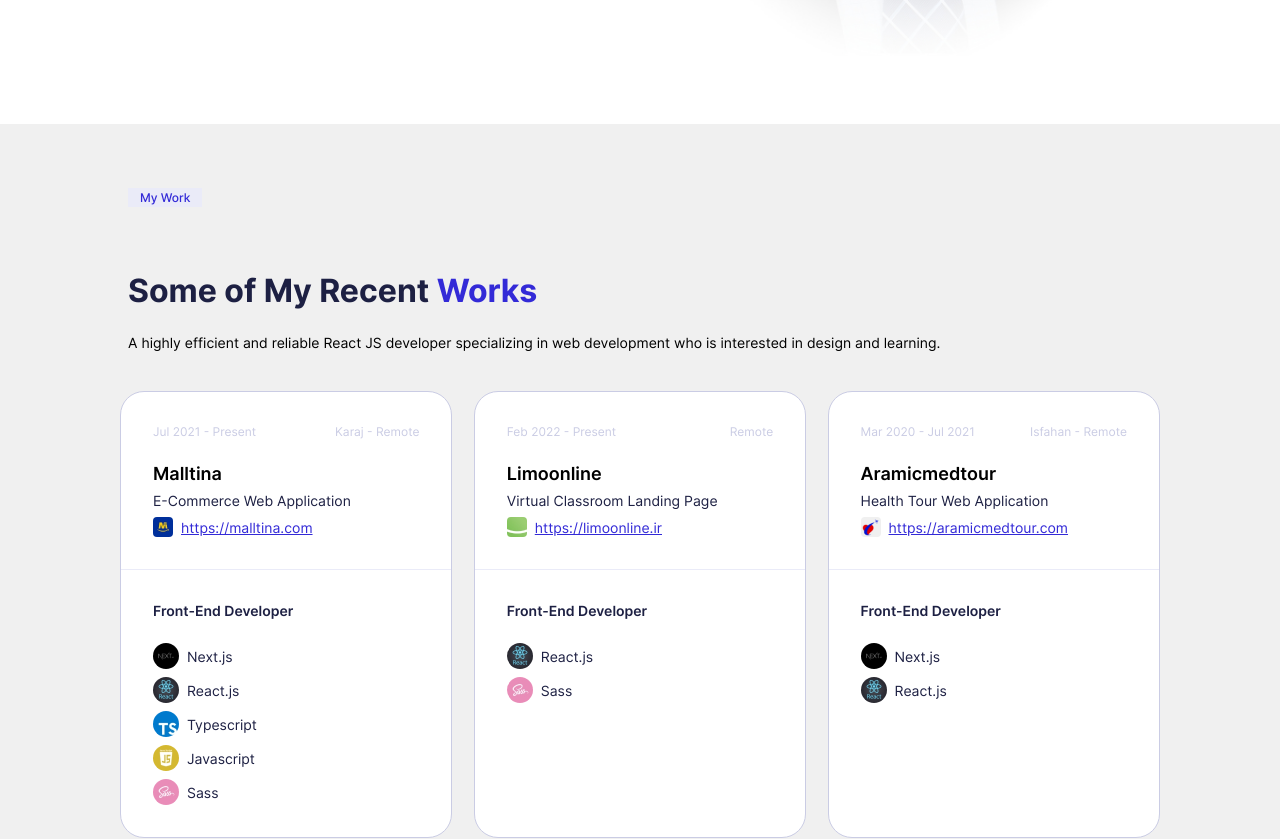
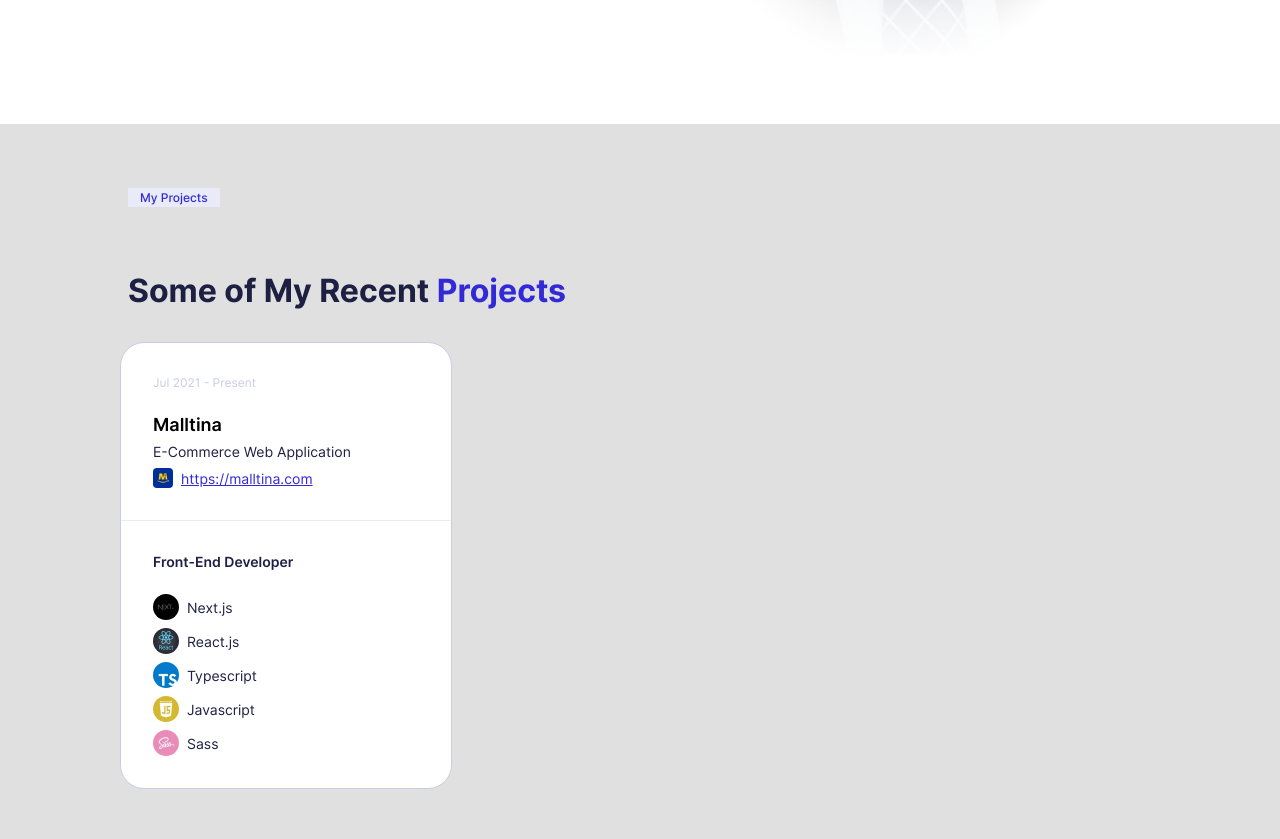
Before and after one commit to aliknot/resume, a Next.js app: page / in a window 1280 px wide. Shown: the part 720-1559 px from the top of the page. Built offline with nearby package versions, Linux system fonts and the light colour scheme.

Commit message:
added projects section and it's components

```diff
--- /dev/null
+++ b/src/components/ProjectCard/index.tsx
@@ -0,0 +1,43 @@
+import React from 'react';
+import Image from 'next/image';
+import { ProjectCardProps } from '../../interfaces/projects';
+import { hardSkill } from '../../interfaces/hardSkills';
+import styles from './styles.module.scss';
+
+const ProjectCard = ({ project }: ProjectCardProps) => {
+	const { date, title, description, icon, link, role, hardSkills } = project;
+	return (
+		<div className={styles.projectCard}>
+			<div className={styles.top}>
+				<header className={styles.header}>
+					<span className={styles.date}>{`${date.start} - ${date.finish}`}</span>
+				</header>
+				<h5 className={styles.title}>{title}</h5>
+				<h6 className={styles.description}>{description}</h6>
+				{link ? (
+					<div className={styles.linkWrapper}>
+						<Image src={icon} width={20} height={20} alt={title} />
+						<a className={styles.linkUrl} href={link} target='_blank' rel='noreferrer'>
+							{link}
+						</a>
+					</div>
+				) : null}
+			</div>
+			<div className={styles.bottom}>
+				<h5 className={styles.role}>{role}</h5>
+				{hardSkills.length ? (
+					<ul className={styles.hardSkills}>
+						{hardSkills.map((hardSkill: hardSkill, index: number) => (
+							<li className={styles.hardSkill} key={index}>
+								<Image src={hardSkill.icon} width={26} height={26} alt={hardSkill.title} />
+								<span className={styles.hardSkillTitle}>{hardSkill.title}</span>
+							</li>
+						))}
+					</ul>
+				) : null}
+			</div>
+		</div>
+	);
+};
+
+export default ProjectCard;
--- /dev/null
+++ b/src/components/ProjectCard/styles.module.scss
@@ -0,0 +1,119 @@
+.projectCard {
+	border: 1px solid $light-blue-grey;
+	background-color: $white;
+	border-radius: 24px;
+	width: calc(33% - 16px);
+	margin: 8px;
+}
+
+.top {
+	padding: 32px;
+	border-bottom: 1px solid $pale-grey;
+}
+
+.header {
+	display: flex;
+	align-items: center;
+	justify-content: space-between;
+	margin-bottom: 24px;
+}
+
+.date,
+.location {
+	font-size: 12px;
+	color: $light-blue-grey;
+}
+
+.title {
+	font-size: 18px;
+	font-weight: 600;
+	color: $black;
+	margin-top: 0;
+	margin-bottom: 8px;
+}
+
+.description {
+	font-size: 14px;
+	font-weight: normal;
+	color: $dark-blue-grey;
+	margin-top: 0;
+	margin-bottom: 8px;
+}
+
+.linkWrapper {
+	display: flex;
+	align-items: center;
+	justify-content: flex-start;
+
+	img {
+		border-radius: 4px;
+	}
+}
+
+.linkUrl {
+	font-size: 14px;
+	font-weight: normal;
+	color: $blue-purple;
+	text-decoration: underline;
+	margin-left: 8px;
+}
+
+.bottom {
+	padding: 32px;
+}
+
+.role {
+	font-size: 14px;
+	font-weight: 600;
+	color: $dark-blue-grey;
+	margin-top: 0;
+	margin-bottom: 24px;
+}
+
+.hardSkills {
+	padding: 0;
+	margin: 0;
+	list-style: none;
+}
+
+.hardSkill {
+	display: flex;
+	align-items: center;
+	justify-content: flex-start;
+	margin: 8px 0;
+
+	&:first-child {
+		margin-top: 0;
+	}
+
+	&:last-child {
+		margin-bottom: 0;
+	}
+
+	img {
+		border-radius: 50%;
+	}
+}
+
+.hardSkillTitle {
+	font-size: 14px;
+	font-weight: normal;
+	color: $dark-blue-grey;
+	margin-left: 8px;
+}
+
+@media only screen and (max-width: $breakpoint-xl) {
+	.workCard {
+		width: calc(50% - 16px);
+	}
+}
+@media only screen and (max-width: $breakpoint-md) {
+	.workCard {
+		min-width: 352px;
+	}
+}
+@media only screen and (max-width: $breakpoint-sm) {
+	.workCard {
+		min-width: 90%;
+	}
+}
--- a/src/pages/index.tsx
+++ b/src/pages/index.tsx
@@ -4,10 +4,12 @@
 import About from '../sections/About';
 import SkillsEducation from '../sections/SkillsEducation';
 import Work from '../sections/Work';
+import Projects from '../sections/Projects';
 import styles from './styles.module.scss';
 
+
 const Home: NextPage = () => {
-	const { about, works, hardSkills, softSkills, education } = data;
+	const { about, projects, works, hardSkills, softSkills, education } = data;
 
 	return (
 		<div className={styles.container}>
@@ -17,6 +19,7 @@
 				<link rel='icon' href='/favicon.ico' />
 			</Head>
 			<About about={about} />
+			<Projects projects={projects} />
 			<Work works={works} />
 			<SkillsEducation education={education} hardSkills={hardSkills} softSkills={softSkills} />
 		</div>
--- /dev/null
+++ b/src/sections/Projects/index.tsx
@@ -0,0 +1,27 @@
+import Banner from '../../core/Banner';
+import ProjectCard from '../../components/ProjectCard';
+import React from 'react';
+import { ProjectProps, project } from '../../interfaces/projects';
+import styles from './style.module.scss';
+
+const Project = ({ projects }: ProjectProps) => {
+	return (
+		<section className={styles.graySection} id='work'>
+			<div className={styles.wrapper}>
+				<Banner title='My Projects' />
+				<h3 className={styles.workTitle}>
+					Some of My Recent <span className={styles.bluePurple}>Projects</span>
+				</h3>
+				{projects.items.length ? (
+					<div className={styles.workCardsWrapper}>
+						{projects.items.map((project: project, index: number) => (
+							<ProjectCard key={index} project={project} />
+						))}
+					</div>
+				) : null}
+			</div>
+		</section>
+	);
+};
+
+export default Project;
--- /dev/null
+++ b/src/sections/Projects/style.module.scss
@@ -0,0 +1,50 @@
+.graySection {
+	width: 100%;
+	padding: 64px 128px;
+	background-color: #E0E0E0;
+}
+.wrapper {
+	max-width: 1400px;
+	margin: 0 auto;
+}
+.workTitle {
+	font-size: 32px;
+	color: $dark-blue-grey;
+	margin-top: 0;
+	margin-bottom: 24px;
+}
+.bluePurple {
+	color: $blue-purple;
+}
+.workSubtitle {
+	font-size: 14px;
+	font-weight: normal;
+	color: $black;
+	margin-bottom: 32px;
+}
+.workCardsWrapper {
+	display: flex;
+	justify-content: space-between;
+	align-items: stretch;
+	flex-wrap: wrap;
+	margin: 0 -16px;
+}
+
+@media only screen and (max-width: $breakpoint-xl) {
+	.graySection {
+		padding: 64px;
+	}
+}
+
+@media only screen and (max-width: $breakpoint-md) {
+	.workCardsWrapper {
+		flex-wrap: nowrap;
+		overflow-x: scroll;
+		scrollbar-width: thin;
+	}
+}
+@media only screen and (max-width: $breakpoint-sm) {
+	.graySection {
+		padding: 64px 32px;
+	}
+}
```
